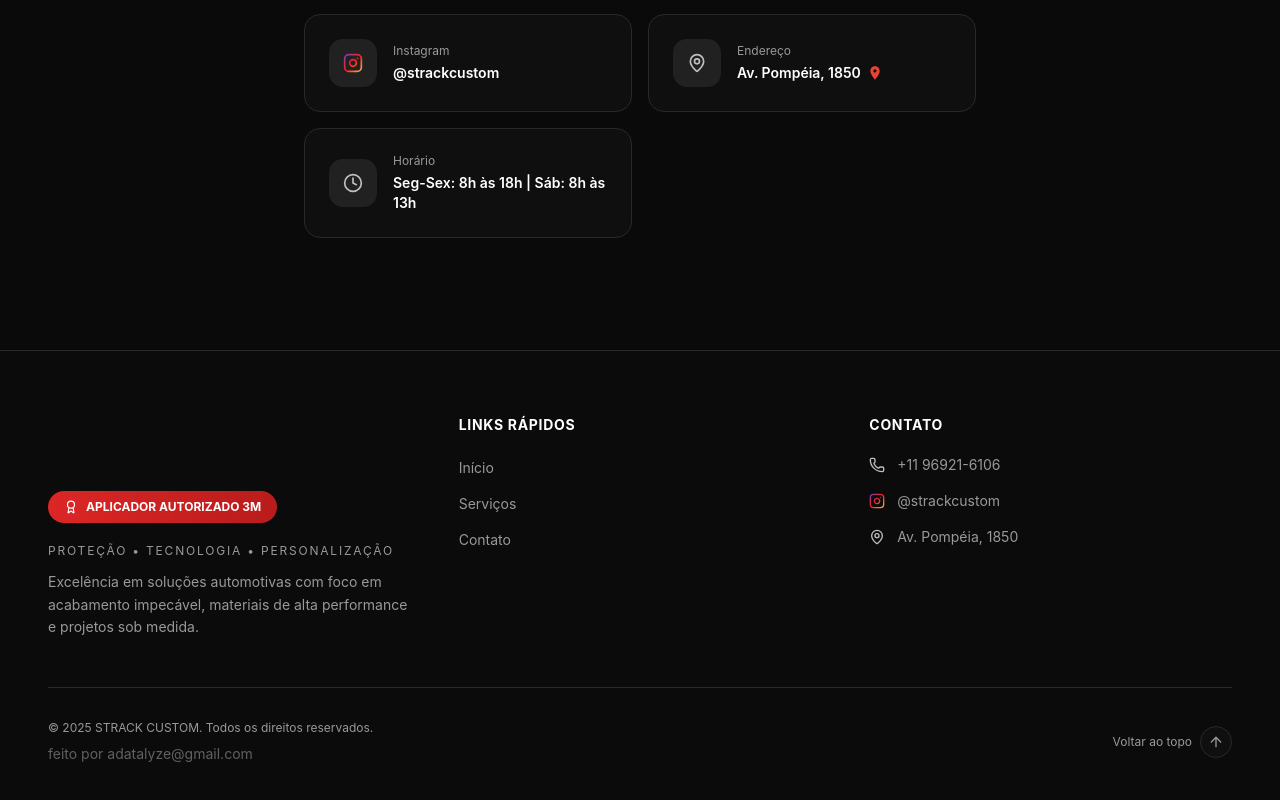
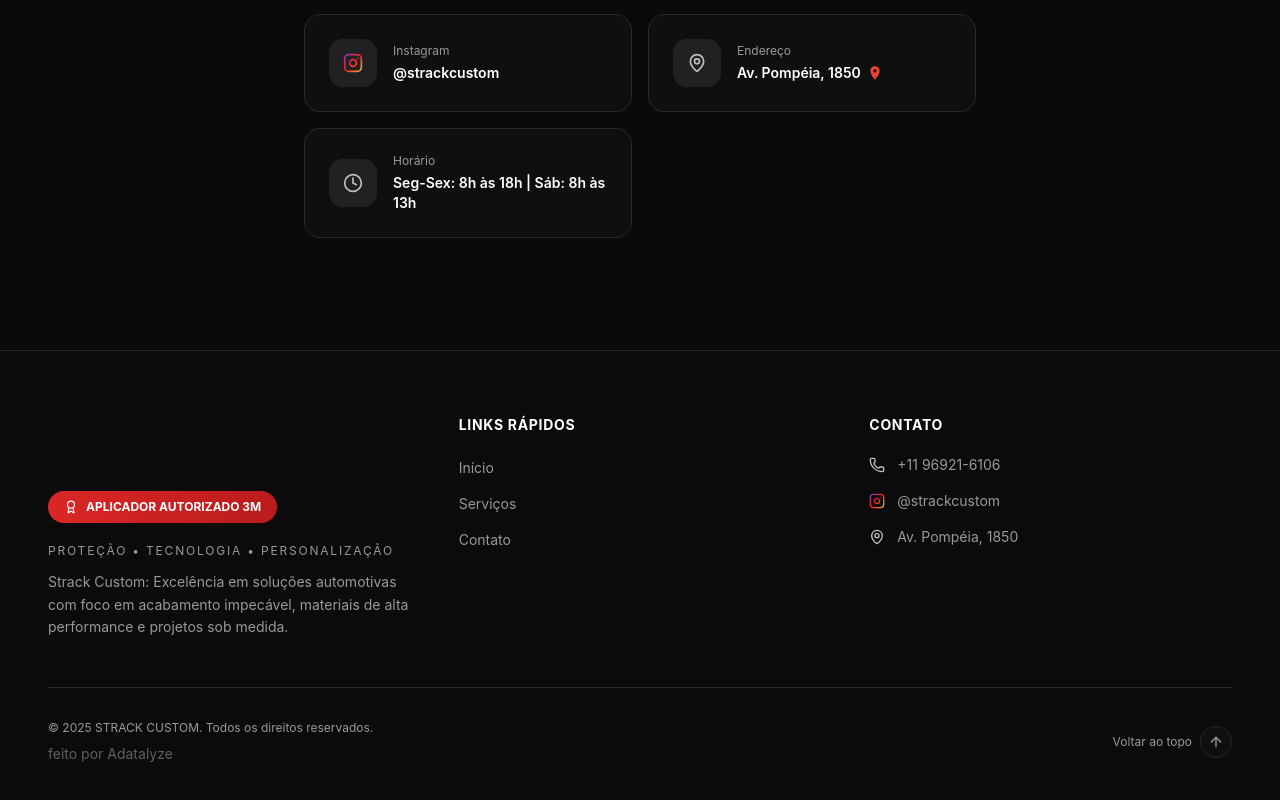
Before and after one commit to strackcustom/site-2026-cf, a React (Vite) app: page / in a window 1280 px wide. Shown: the part 6130-6930 px from the top of the page. Built offline with nearby package versions, Linux system fonts and the light colour scheme.

Commit message:
Update Footer.tsx
alteração de atributos ALT

```diff
--- a/src/sections/Footer.tsx
+++ b/src/sections/Footer.tsx
@@ -58,7 +58,7 @@
               <div className="flex items-center gap-3 mb-5">
                 <img
                   src={`${import.meta.env.BASE_URL}logo.webp`}
-                  alt="STRACK CUSTOM"
+                  alt="Logotipo da Strack Custom"
                   className="h-12 sm:h-14 w-auto object-contain"
                 />
               </div>
@@ -75,7 +75,7 @@
                 PROTEÇÃO • TECNOLOGIA • PERSONALIZAÇÃO
               </p>
               <p className="text-sm text-muted-foreground leading-relaxed max-w-sm">
-                Excelência em soluções automotivas com foco em acabamento impecável, materiais de alta performance e projetos sob medida.
+                Strack Custom: Excelência em soluções automotivas com foco em acabamento impecável, materiais de alta performance e projetos sob medida.
               </p>
             </motion.div>
 
@@ -147,7 +147,7 @@
                 }}
                 className="text-xs sm:text-sm text-muted-foreground/60 hover:text-accent transition-colors mt-2 cursor-pointer"
               >
-                feito por adatalyze@gmail.com
+                feito por Adatalyze
               </button>
             </div>
 
```
